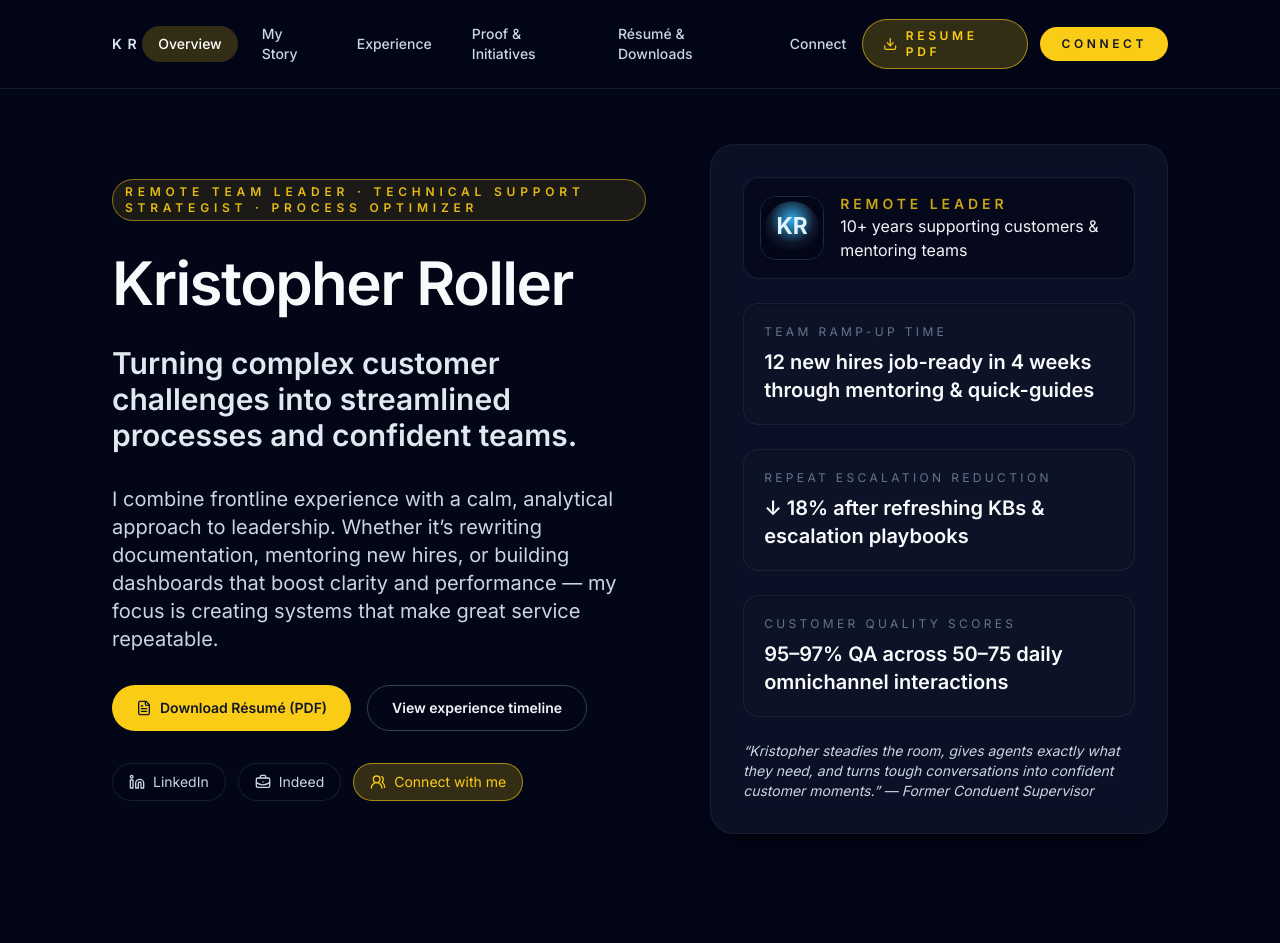
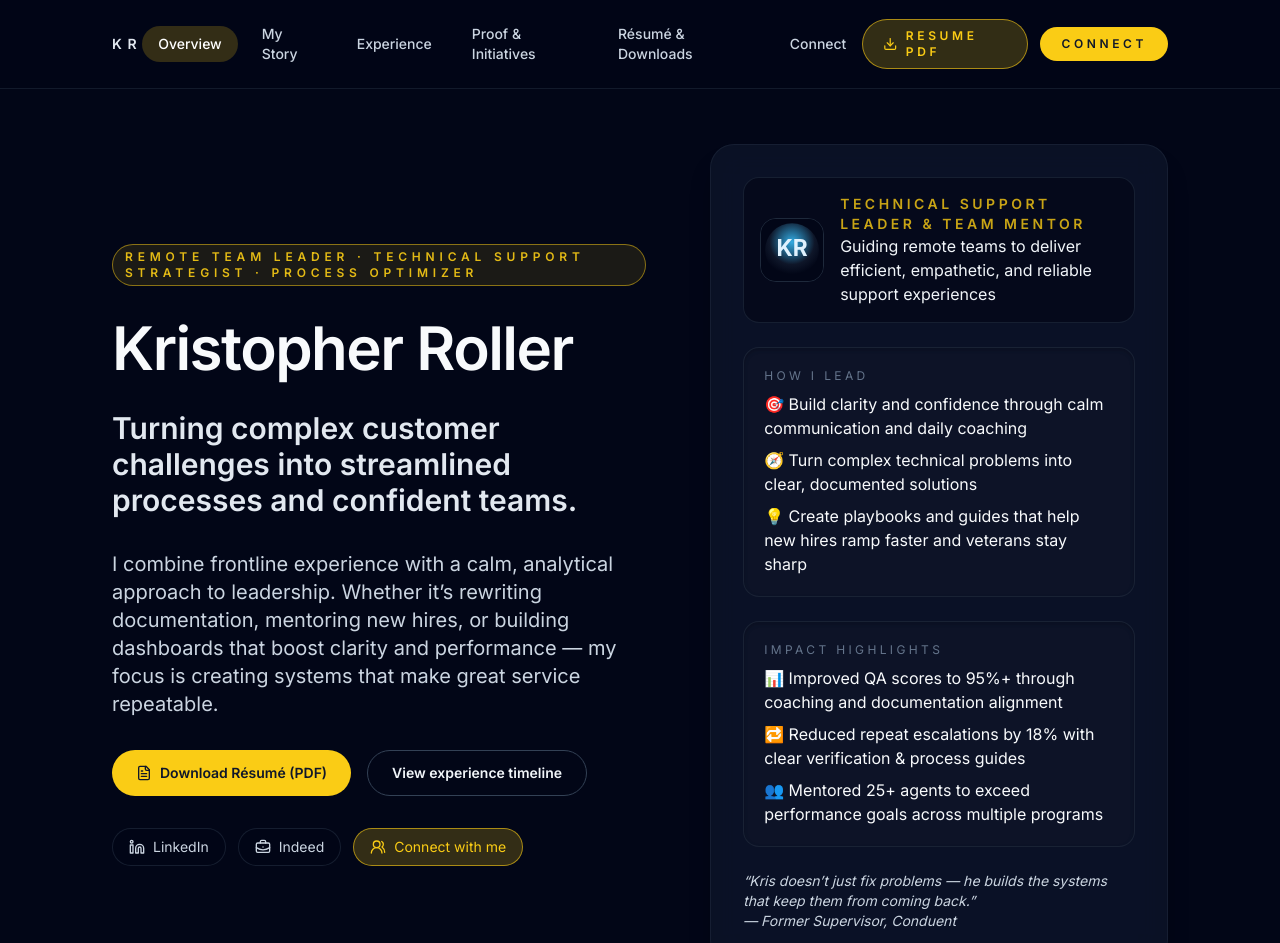
Before and after one commit to akjroller/Kristopher_Roller, a React (Vite) app: page / in a window 1280 px wide. Shown: the top 943 px of the page. Built offline with nearby package versions, Linux system fonts and the light colour scheme.

Commit message:
Update hero card content

```diff
--- a/src/components/sections/HeroBanner.tsx
+++ b/src/components/sections/HeroBanner.tsx
@@ -2,12 +2,6 @@ import { motion } from 'framer-motion';
 import { Link } from 'react-router-dom';
 import { Linkedin, BriefcaseBusiness, FileText, UsersRound } from 'lucide-react';
 import { resumeUrl } from '../../data/resume';
-
-const stats = [
-  { label: 'Team ramp-up time', value: '12 new hires job-ready in 4 weeks through mentoring & quick-guides' },
-  { label: 'Repeat escalation reduction', value: '↓ 18% after refreshing KBs & escalation playbooks' },
-  { label: 'Customer quality scores', value: '95–97% QA across 50–75 daily omnichannel interactions' }
-];
 
 const fade = {
   hidden: { opacity: 0, y: 24 },
@@ -98,6 +92,7 @@ const HeroBanner = () => (
         </motion.div>
       </motion.div>
       <motion.div initial="hidden" animate="visible" className="card glass grid gap-6 p-8" variants={cardContainer}>
+        {/* Portrait & tagline */}
         <motion.figure
           className="flex items-center gap-4 rounded-2xl border border-slate-800/70 bg-slate-950/60 p-4"
           custom={0}
@@ -110,24 +105,47 @@ const HeroBanner = () => (
             loading="lazy"
           />
           <figcaption className="text-sm text-slate-300">
-            <span className="block text-sm font-semibold uppercase tracking-[0.28em] text-primary/80">Remote leader</span>
-            <span className="block text-base text-slate-100">10+ years supporting customers &amp; mentoring teams</span>
+            <span className="block text-sm font-semibold uppercase tracking-[0.25em] text-primary/80">
+              Technical Support Leader &amp; Team Mentor
+            </span>
+            <span className="block text-base text-slate-100">
+              Guiding remote teams to deliver efficient, empathetic, and reliable support experiences
+            </span>
           </figcaption>
         </motion.figure>
-        {stats.map((stat, index) => (
-          <motion.div
-            key={stat.label}
-            custom={index + 1}
-            variants={fade}
-            className="rounded-2xl border border-slate-800/70 bg-slate-900/60 p-5 shadow-inner shadow-black/20"
-          >
-            <p className="text-xs uppercase tracking-[0.28em] text-slate-500">{stat.label}</p>
-            <p className="mt-2 text-xl font-semibold text-slate-50">{stat.value}</p>
-          </motion.div>
-        ))}
-        <motion.p className="text-sm italic text-slate-300" custom={stats.length + 1} variants={fade}>
-          “Kristopher steadies the room, gives agents exactly what they need, and turns tough conversations into confident
-          customer moments.” — Former Conduent Supervisor
+
+        {/* How I Lead */}
+        <motion.div
+          custom={1}
+          variants={fade}
+          className="rounded-2xl border border-slate-800/70 bg-slate-900/60 p-5 shadow-inner shadow-black/20"
+        >
+          <p className="text-xs uppercase tracking-[0.28em] text-slate-500">How I Lead</p>
+          <ul className="mt-2 space-y-2 text-slate-50 text-base">
+            <li>🎯 Build clarity and confidence through calm communication and daily coaching</li>
+            <li>🧭 Turn complex technical problems into clear, documented solutions</li>
+            <li>💡 Create playbooks and guides that help new hires ramp faster and veterans stay sharp</li>
+          </ul>
+        </motion.div>
+
+        {/* Impact Highlights */}
+        <motion.div
+          custom={2}
+          variants={fade}
+          className="rounded-2xl border border-slate-800/70 bg-slate-900/60 p-5 shadow-inner shadow-black/20"
+        >
+          <p className="text-xs uppercase tracking-[0.28em] text-slate-500">Impact Highlights</p>
+          <ul className="mt-2 space-y-2 text-slate-50 text-base">
+            <li>📊 Improved QA scores to 95%+ through coaching and documentation alignment</li>
+            <li>🔁 Reduced repeat escalations by 18% with clear verification &amp; process guides</li>
+            <li>👥 Mentored 25+ agents to exceed performance goals across multiple programs</li>
+          </ul>
+        </motion.div>
+
+        {/* Quote */}
+        <motion.p className="text-sm italic text-slate-300" custom={3} variants={fade}>
+          “Kris doesn’t just fix problems — he builds the systems that keep them from coming back.”
+          <br />— Former Supervisor, Conduent
         </motion.p>
       </motion.div>
     </div>
```
